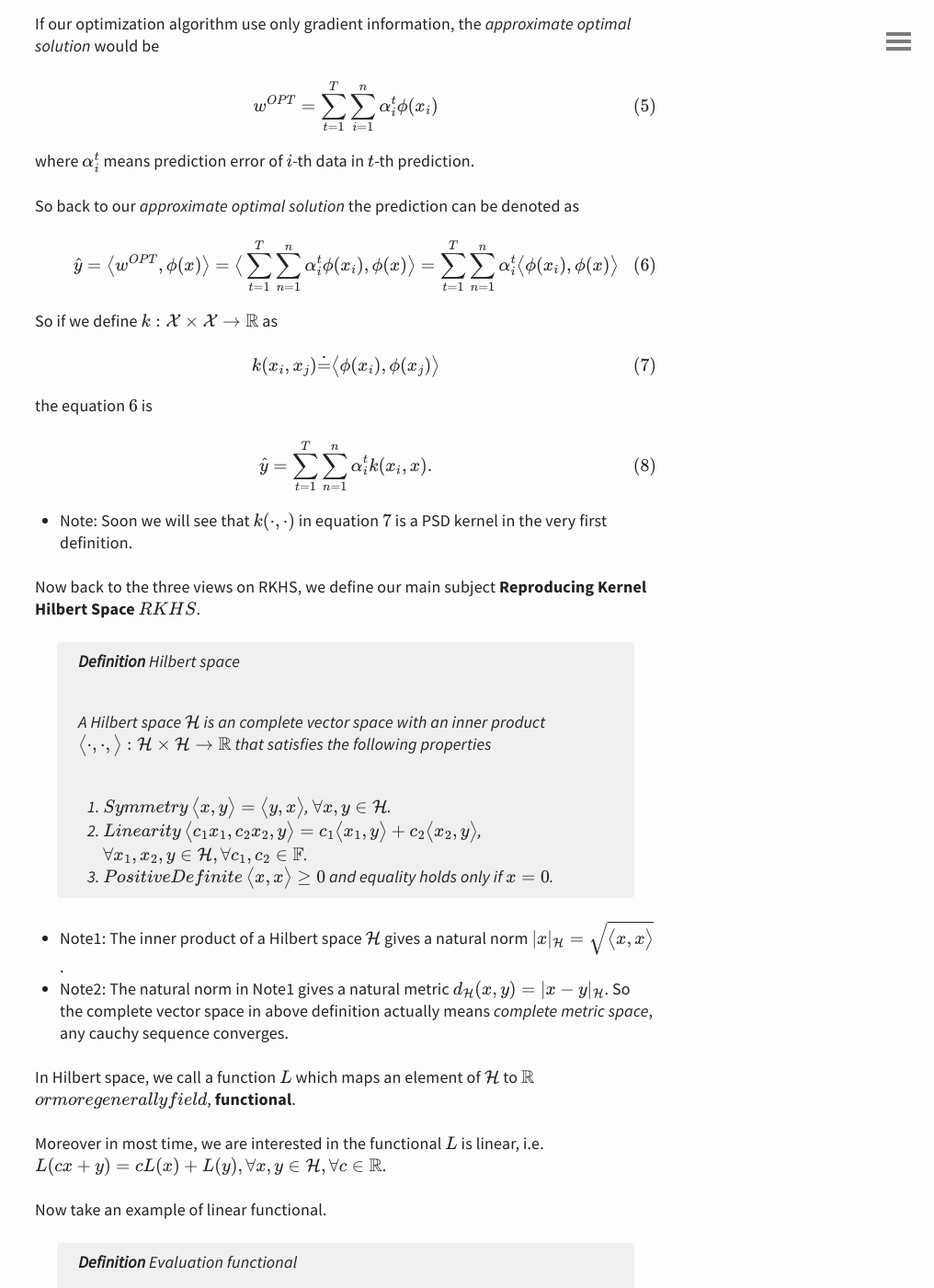
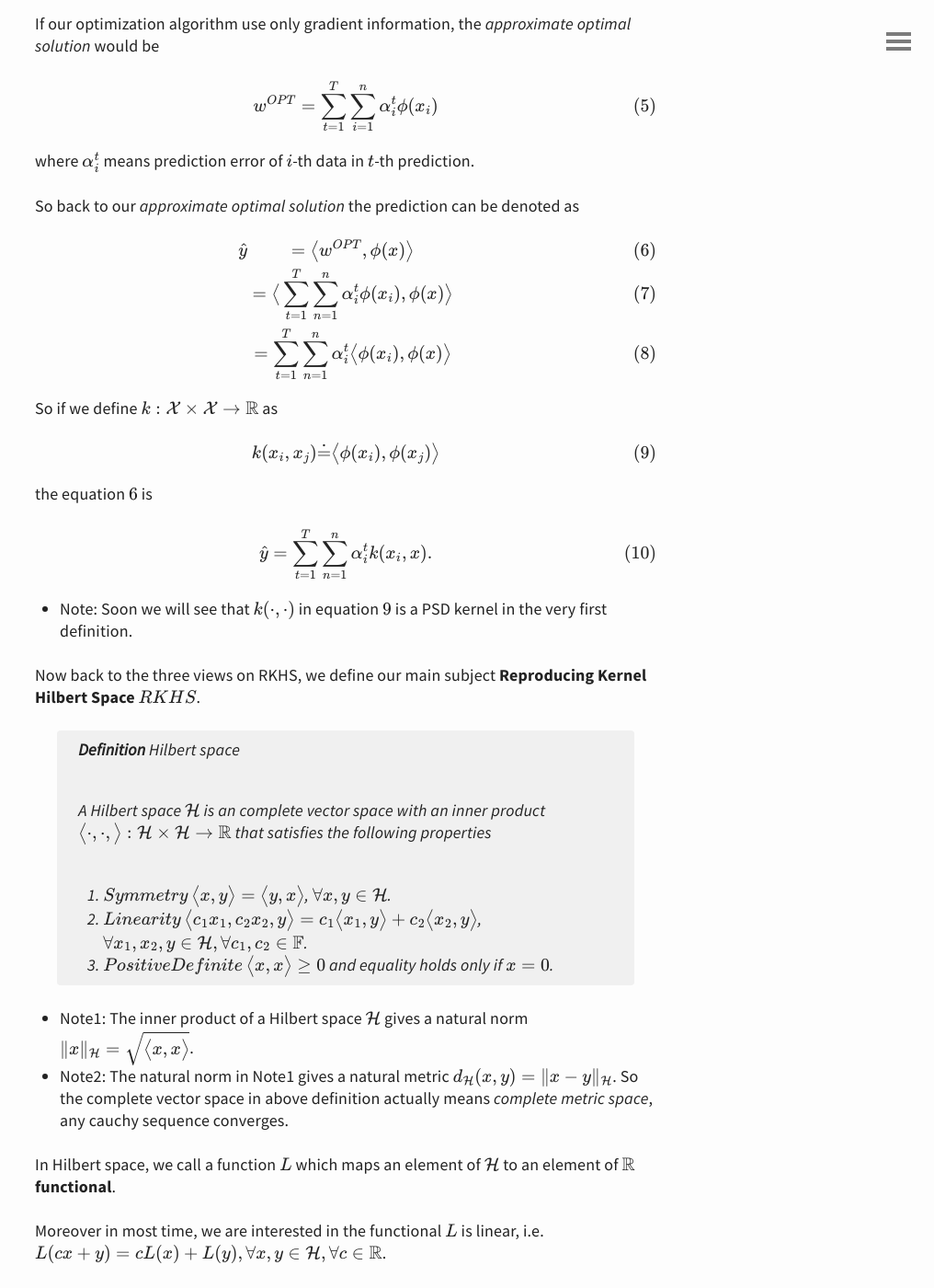
Before and after one commit to edmophia/edmophia.github.io, a Jekyll site: the page built from _posts/SVGD/2018-10-31-Notes on RKHS.md, in a window 1280 px wide and 1400 px high, scrolled down 1949 px. Shown: the whole window at 92% size, without its empty margins (264-1280 px from the left). Built offline with Jekyll 4.4.1, drawn with Linux system fonts in a browser that asks for light colours; formulas are drawn with MathJax 3; a script that is not in the unit is left out.

Commit message:
no message

```diff
--- a/_posts/SVGD/2018-10-31-Notes on RKHS.md
+++ b/_posts/SVGD/2018-10-31-Notes on RKHS.md
@@ -85,7 +85,9 @@ So back to our *approximate optimal solution* the prediction can be denoted as
 
 $$
 \begin{eqnarray}
-\hat{y} = \big<w^{OPT}, \phi(x)\big> = \big< \sum_{t=1}^T\sum_{n=1}^n \alpha_i^t\phi(x_i), \phi(x)\big> = \sum_{t=1}^T\sum_{n=1}^n \alpha_i^t \big< \phi(x_i), \phi(x) \big>
+\hat{y} &= \big<w^{OPT}, \phi(x)\big>\\
+&= \big< \sum_{t=1}^T\sum_{n=1}^n \alpha_i^t\phi(x_i), \phi(x)\big>\\
+&= \sum_{t=1}^T\sum_{n=1}^n \alpha_i^t \big< \phi(x_i), \phi(x) \big>
 \end{eqnarray}
 $$
 
@@ -111,7 +113,7 @@ $$
 
 
 
-* Note: Soon we will see that $k(\cdot, \cdot)$ in equation (7) is a PSD kernel in the very first definition.
+* Note: Soon we will see that $k(\cdot, \cdot)$ in equation (9) is a PSD kernel in the very first definition.
 
 
 
@@ -127,10 +129,10 @@ Now back to the three views on RKHS, we define our main subject **Reproducing Ke
 > 2. **(Linearity)** $\big<c_1x_1, c_2x_2, y\big> = c_1 \big< x_1, y\big> + c_2 \big< x_2, y\big>$,  $\forall x_1,x_2,y \in \mathcal{H}, \forall c_1, c_2 \in \mathbb{F}$.
 > 3. **(Positive Definite)** $\big< x, x \big> \ge 0$ and equality holds only if $x = 0$.
 
-* Note1: The inner product of a Hilbert space $\mathcal{H}$ gives a natural norm $\|x\|_{\mathcal{H}} = \sqrt{\big<x,x\big>}$.
-* Note2: The natural norm in Note1 gives a natural metric $d_{\mathcal{H}}(x,y) = \|x-y\|_{\mathcal{H}}$. So the complete vector space in above definition actually means *complete metric space*, any cauchy sequence converges.
+* Note1: The inner product of a Hilbert space $\mathcal{H}$ gives a natural norm $$\|x\|_{\mathcal{H}} = \sqrt{\big<x,x\big>}$$.
+* Note2: The natural norm in Note1 gives a natural metric $$d_{\mathcal{H}}(x,y) = \|x-y\|_{\mathcal{H}}$$. So the complete vector space in above definition actually means *complete metric space*, any cauchy sequence converges.
 
-In Hilbert space, we call a function $L$ which maps an element of $\mathcal{H}$ to $\mathbb{R}$ (or more generally field), **functional**.
+In Hilbert space, we call a function $L$ which maps an element of $\mathcal{H}$ to an element of  $\mathbb{R}$ **functional**.
 
 Moreover in most time, we are interested in the functional  $L$ is linear, i.e. $L(cx + y)  = cL(x) + L(y), \forall x, y \in \mathcal{H}, \forall c \in \mathbb{R}$.
 
```
